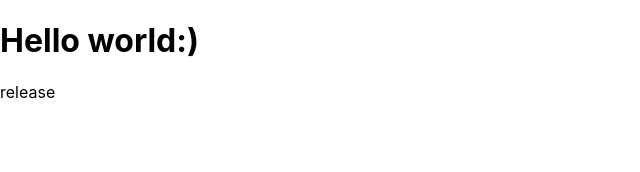
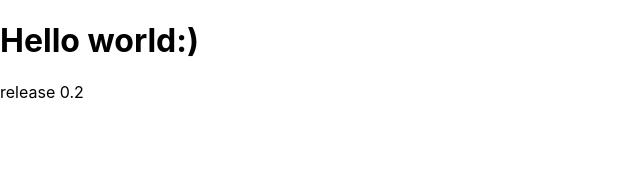
Before and after one commit to JYPIT/alexandria, a React (Create React App) app: page / in a window 1280 px wide. Shown: the top 172 px of the page, without its empty margins (0-640 px from the left). Built offline with nearby package versions, Linux system fonts and the light colour scheme.

Commit message:
release 0.2

```diff
--- a/src/App.js
+++ b/src/App.js
@@ -4,7 +4,7 @@ function App() {
   return (
     <div>
       <h1>Hello world:)</h1>
-      <span>release</span>
+      <span>release 0.2</span>
     </div>
   );
 }
```
